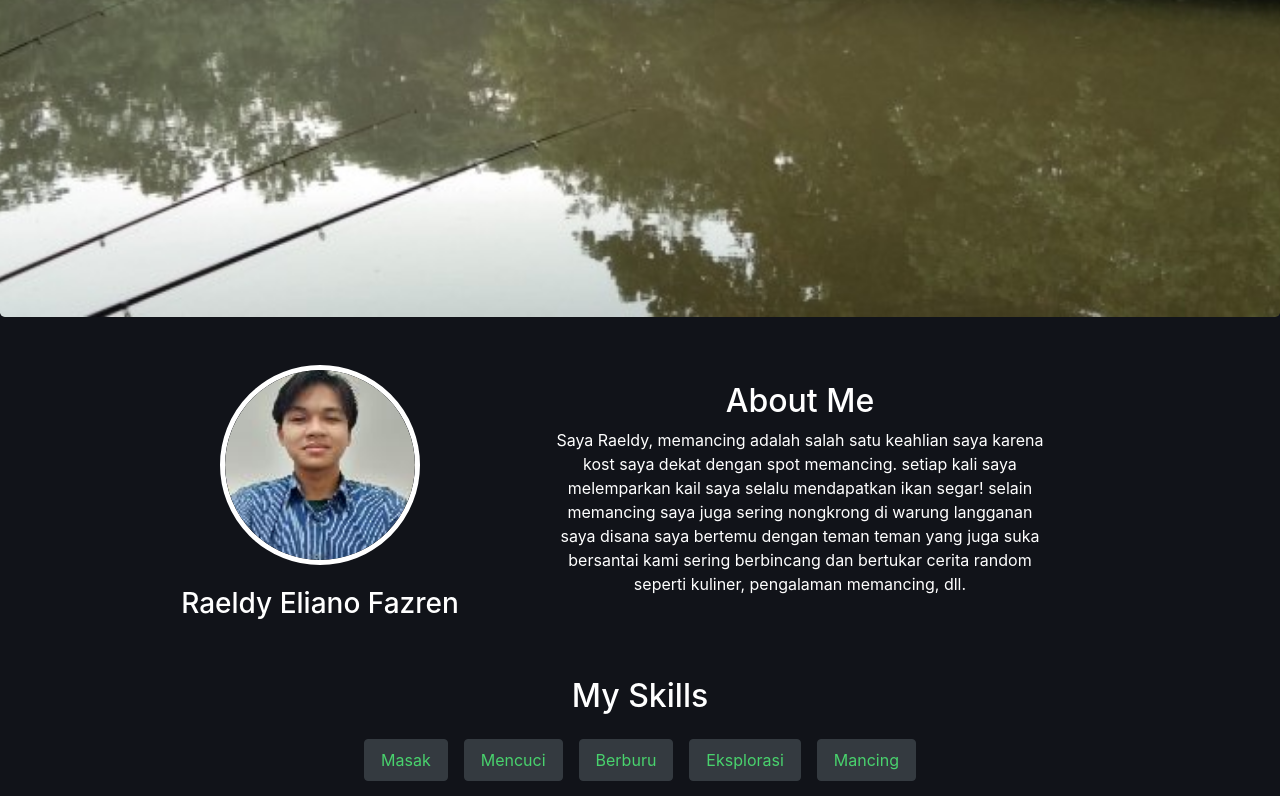
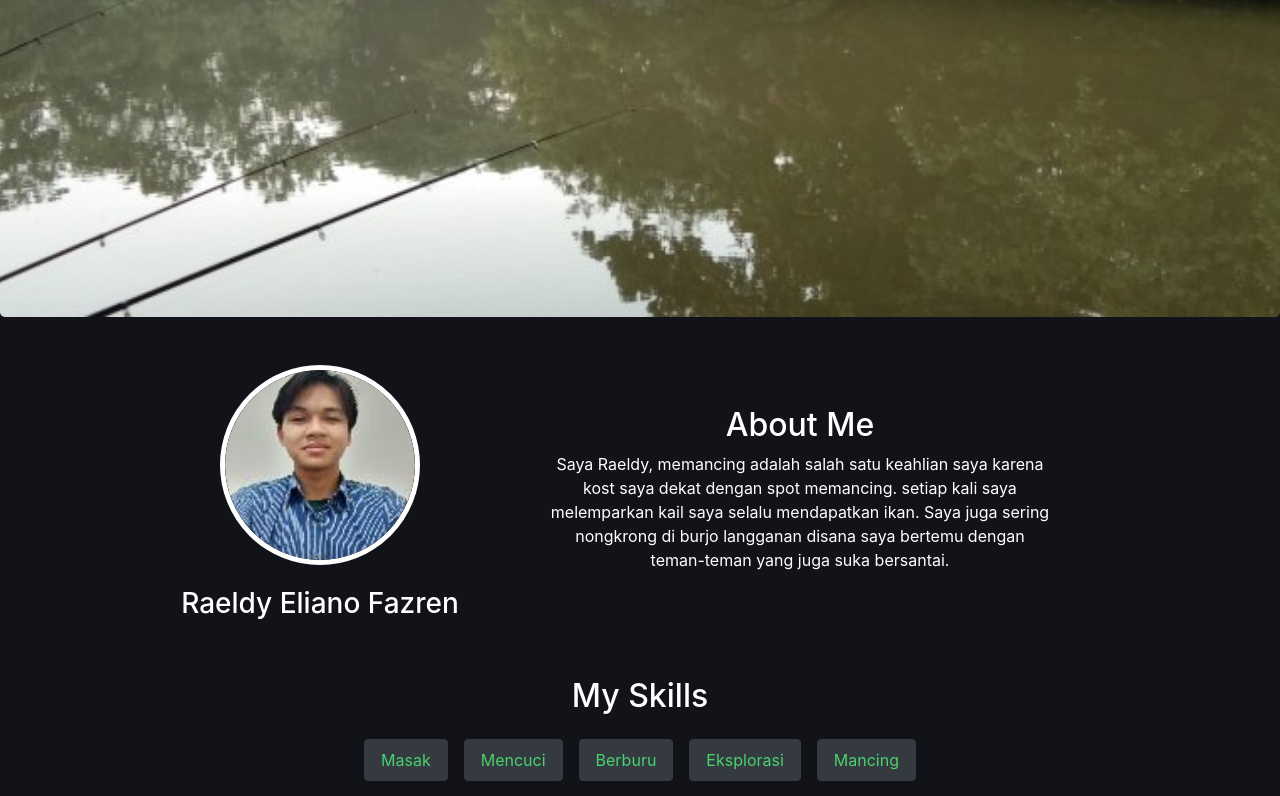
Before and after one commit to Raefelian/221110020, a plain HTML site: page index.html in a window 1280 px wide. Shown: the part 467-1263 px from the top of the page. Drawn offline with nearby package versions, Linux system fonts and the light colour scheme; files whose address does not match are found by name.

Commit message:
Update index.html

```diff
--- a/index.html
+++ b/index.html
@@ -75,10 +75,9 @@
           <p class="text-white">
             Saya Raeldy, memancing adalah salah satu keahlian saya karena kost
             saya dekat dengan spot memancing. setiap kali saya melemparkan kail
-            saya selalu mendapatkan ikan segar! selain memancing saya juga
-            sering nongkrong di warung langganan saya disana saya bertemu dengan
-            teman teman yang juga suka bersantai kami sering berbincang dan
-            bertukar cerita random seperti kuliner, pengalaman memancing, dll.
+            saya selalu mendapatkan ikan. Saya juga
+            sering nongkrong di burjo langganan disana saya bertemu dengan
+            teman-teman yang juga suka bersantai.
           </p>
         </div>
       </div>
```
